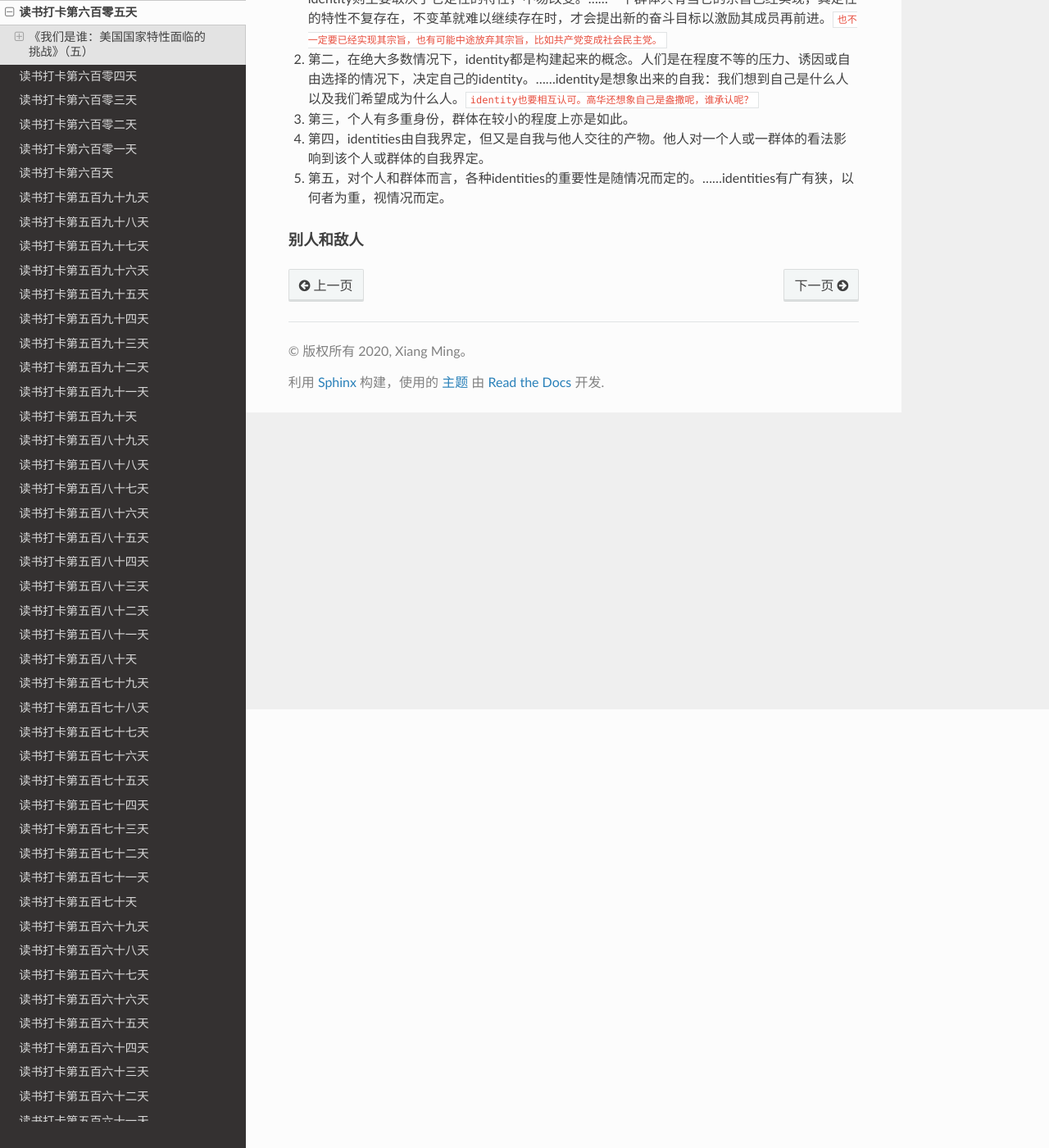
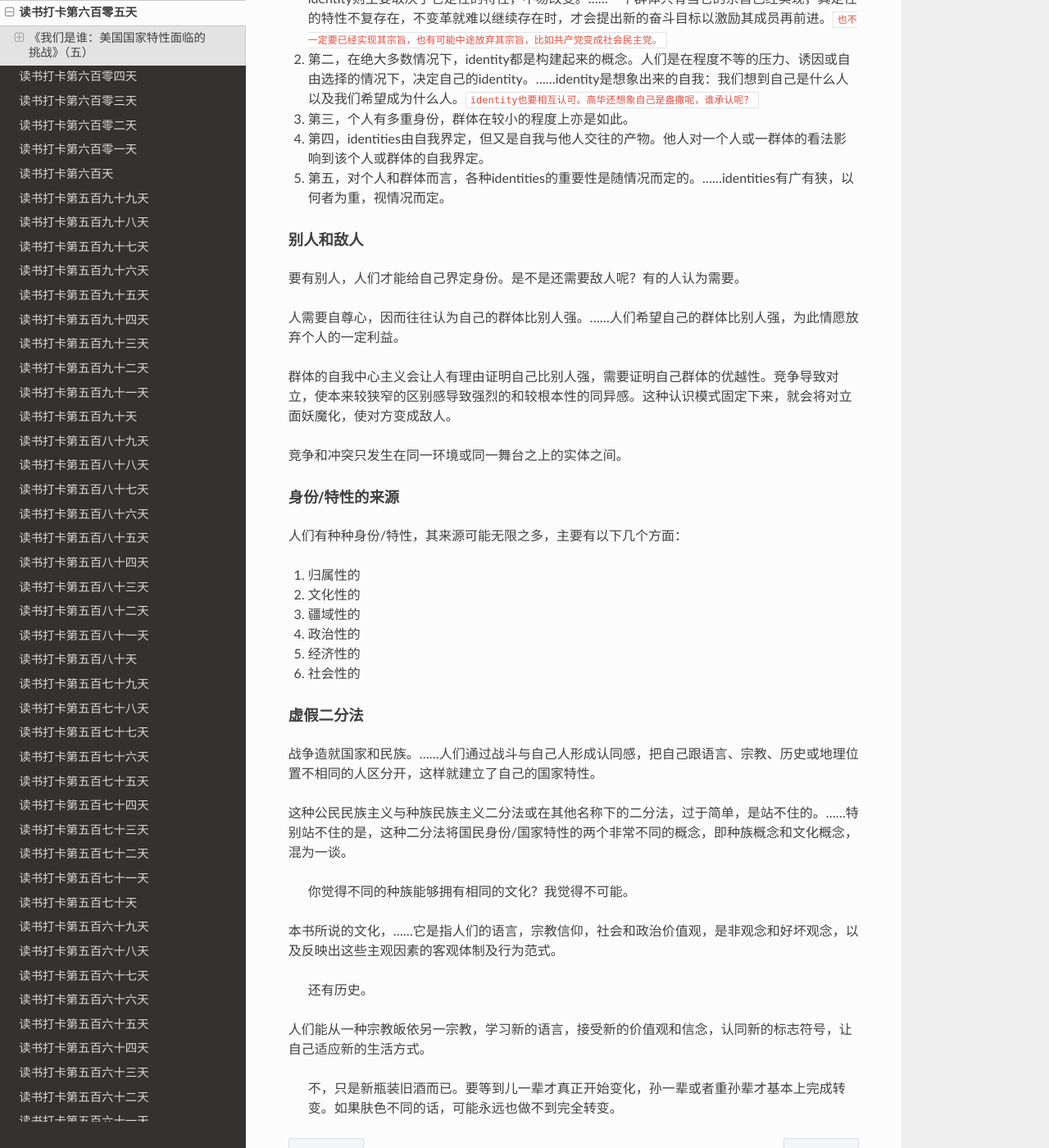
Before and after one commit to xiangming1975/reading, a Sphinx documentation site: the page built from source/2022-07-05.md, in a window 1280 px wide and 1400 px high, scrolled down 535 px. Shown: the whole window at 82% size. Built offline with Sphinx 7.4.7 and the Read the Docs theme 2.0.0, drawn with Linux system fonts in a browser that asks for light colours.

Commit message:
自动提交时间: 2022-07-05T22:00:02,730541778+08:00

```diff
--- a/source/2022-07-05.md
+++ b/source/2022-07-05.md
@@ -15,3 +15,37 @@ Identity重要，因为它影响人们的行为。
 5. 第五，对个人和群体而言，各种identities的重要性是随情况而定的。……identities有广有狭，以何者为重，视情况而定。
 
 #### 别人和敌人
+
+要有别人，人们才能给自己界定身份。是不是还需要敌人呢？有的人认为需要。
+
+人需要自尊心，因而往往认为自己的群体比别人强。……人们希望自己的群体比别人强，为此情愿放弃个人的一定利益。
+
+群体的自我中心主义会让人有理由证明自己比别人强，需要证明自己群体的优越性。竞争导致对立，使本来较狭窄的区别感导致强烈的和较根本性的同异感。这种认识模式固定下来，就会将对立面妖魔化，使对方变成敌人。
+
+竞争和冲突只发生在同一环境或同一舞台之上的实体之间。
+
+#### 身份/特性的来源
+
+人们有种种身份/特性，其来源可能无限之多，主要有以下几个方面：
+1. 归属性的
+2. 文化性的
+3. 疆域性的
+4. 政治性的
+5. 经济性的
+6. 社会性的
+
+#### 虚假二分法
+
+战争造就国家和民族。……人们通过战斗与自己人形成认同感，把自己跟语言、宗教、历史或地理位置不相同的人区分开，这样就建立了自己的国家特性。
+
+这种公民民族主义与种族民族主义二分法或在其他名称下的二分法，过于简单，是站不住的。……特别站不住的是，这种二分法将国民身份/国家特性的两个非常不同的概念，即种族概念和文化概念，混为一谈。
+
+> 你觉得不同的种族能够拥有相同的文化？我觉得不可能。
+
+本书所说的文化，……它是指人们的语言，宗教信仰，社会和政治价值观，是非观念和好坏观念，以及反映出这些主观因素的客观体制及行为范式。
+
+> 还有历史。
+
+人们能从一种宗教皈依另一宗教，学习新的语言，接受新的价值观和信念，认同新的标志符号，让自己适应新的生活方式。
+
+> 不，只是新瓶装旧酒而已。要等到儿一辈才真正开始变化，孙一辈或者重孙辈才基本上完成转变。如果肤色不同的话，可能永远也做不到完全转变。
```
Also changed, not shown: source/2022-07-06.md (added, +4 -0 lines).
